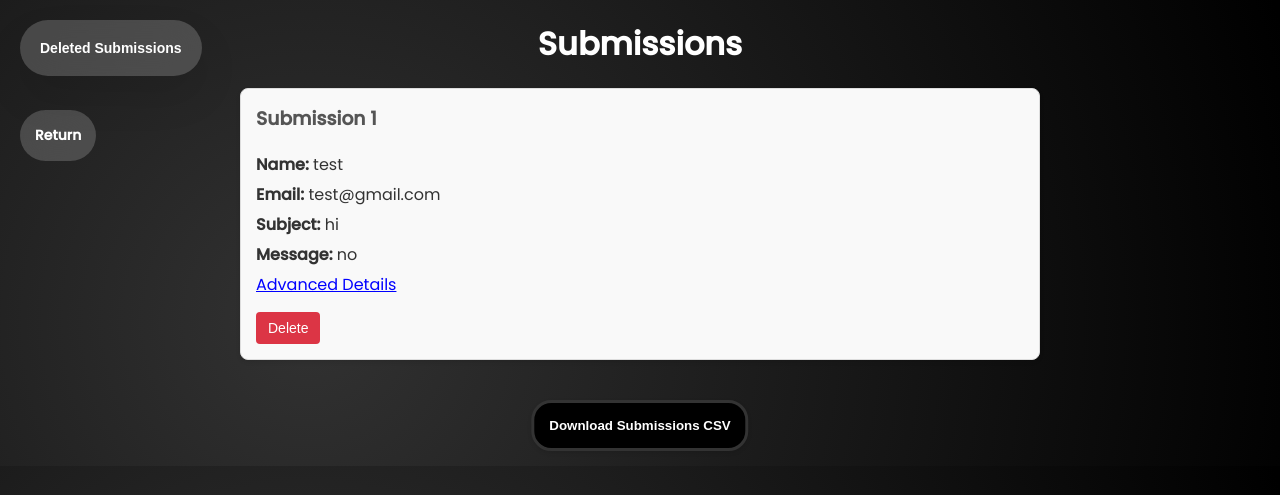
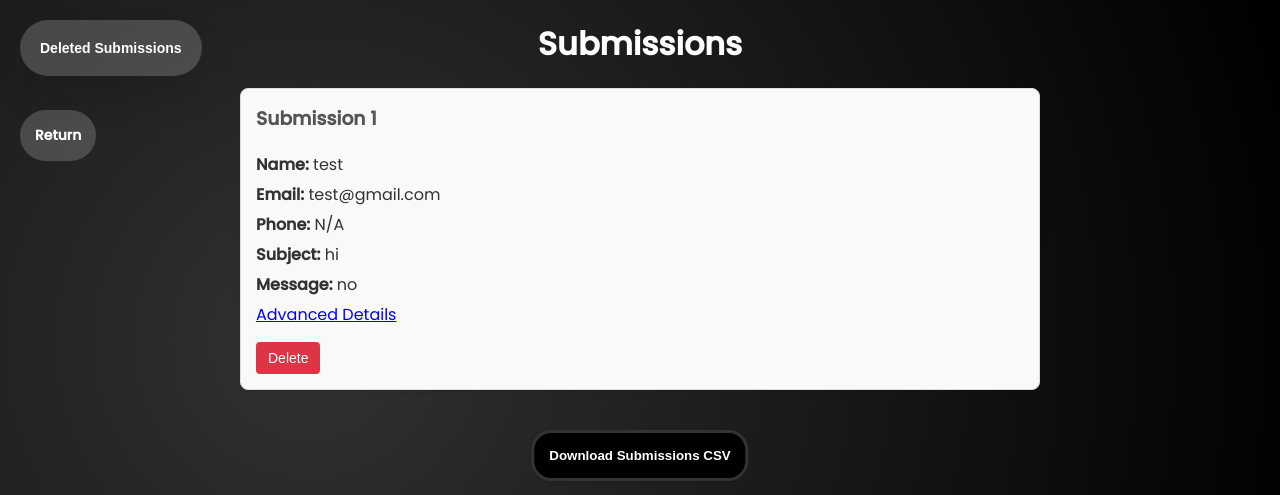
Before and after one commit to fluctussinc/fluctuss-panel, a PHP site: page /admin/submissions.php in a window 1280 px wide. Shown: the top 495 px of the page. Run offline with PHP 8.4, Linux system fonts and the light colour scheme; the visitor is signed in with stand-in values (Sample User, id 1).

Commit message:
Update submissions.php
Fixed deletion glitch

```diff
--- a/admin/submissions.php
+++ b/admin/submissions.php
@@ -29,16 +29,21 @@ if (isset($_POST['delete_submission'])) {
         $fileContents = file_get_contents($filePath);
         $fileContents = str_replace("\r\n", "\n", $fileContents);
         $submissions = array_filter(preg_split('/\n(?=Name:)/', $fileContents));
+        $submissionsReversed = array_reverse($submissions);
 
-        if (isset($submissions[$deleteIndex])) {
-            $deletedSubmission = $submissions[$deleteIndex];
-            unset($submissions[$deleteIndex]);
+        if (isset($submissionsReversed[$deleteIndex])) {
+            $deletedSubmission = $submissionsReversed[$deleteIndex];
 
-            file_put_contents($deletedFilePath, $deletedSubmission . "\n\n", FILE_APPEND);
-            file_put_contents($filePath, implode("\n\n", $submissions));
+            $keyToDelete = array_search($deletedSubmission, $submissions);
+            if ($keyToDelete !== false) {
+                unset($submissions[$keyToDelete]);
 
-            header('Location: ' . $_SERVER['PHP_SELF']);
-            exit;
+                file_put_contents($filePath, implode("\n\n", $submissions));
+                file_put_contents($deletedFilePath, $deletedSubmission . "\n\n", FILE_APPEND);
+
+                header('Location: ' . $_SERVER['PHP_SELF']);
+                exit;
+            }
         } else {
             die("<p class='error'>Invalid submission index.</p>");
         }
@@ -87,7 +92,7 @@ if (isset($_POST['delete_all'])) {
     <meta name="viewport" content="width=device-width, initial-scale=1.0">
     <link href="https://fonts.googleapis.com/css2?family=Poppins:wght@400;500&display=swap" rel="stylesheet">
     <link rel="stylesheet" href="styles.css">
-    <link rel="icon" type="image/png" href="logo1.webp" />
+    <link rel="icon" type="image/png" href="https://trendsignite.com/logo1.png" />
     <style>
         .advanced-details {
             display: none;
@@ -152,13 +157,16 @@ if (file_exists($filePath)) {
     foreach ($submissions as $index => $submission) {
         $lines = array_map('trim', explode("\n", $submission));
 
-        $name = $email = $subject = $message = $date = $ip = 'N/A';
+        $name = $email = $subject = $message = $date = $ip = $phone = 'N/A';
 
         foreach ($lines as $line) {
             if (strpos($line, 'Name:') === 0) {
                 $name = htmlspecialchars(trim(substr($line, 5)), ENT_QUOTES, 'UTF-8');
             } elseif (strpos($line, 'Email:') === 0) {
                 $email = htmlspecialchars(trim(substr($line, 6)), ENT_QUOTES, 'UTF-8');
+            } elseif (strpos($line, 'Phone:') === 0) {
+                $phone = htmlspecialchars(trim(substr($line, 6)), ENT_QUOTES, 'UTF-8');
+                $phone = !empty($phone) ? $phone : 'NULL'; // Show NULL if phone is empty
             } elseif (strpos($line, 'Subject:') === 0) {
                 $subject = htmlspecialchars(trim(substr($line, 8)), ENT_QUOTES, 'UTF-8');
             } elseif (strpos($line, 'Message:') === 0) {
@@ -174,6 +182,7 @@ if (file_exists($filePath)) {
         echo "<h3>Submission " . ($index + 1) . "</h3>";
         echo "<p><strong>Name:</strong> $name</p>";
         echo "<p><strong>Email:</strong> $email</p>";
+        echo "<p><strong>Phone:</strong> $phone</p>"; // Display phone number or "NULL"
         echo "<p><strong>Subject:</strong> $subject</p>";
         echo "<p><strong>Message:</strong> $message</p>";
         echo "<p><span class='show-details' data-index='$index'>Advanced Details</span></p>";
@@ -193,9 +202,8 @@ if (file_exists($filePath)) {
     echo "<p class='error'>The file was not found.</p>";
 }
 ?>
-
 <div>
-    <a href="index.php" class="back-btn">Return</a>
+    <a href="https://trendsignite.com/admin/index.php" class="back-btn">Return</a>
     <form action="download_submissions.php" method="post">
         <button type="submit" class="dscsv">Download Submissions CSV</button>
     </form>
@@ -321,7 +329,7 @@ document.addEventListener('DOMContentLoaded', function() {
     function scrollToBottom() {
         window.scrollTo({
             top: document.body.scrollHeight,
-            behavior: 'smooth'
+            behavior: 'smooth'  // Smooth scroll
         });
     }
 
```
